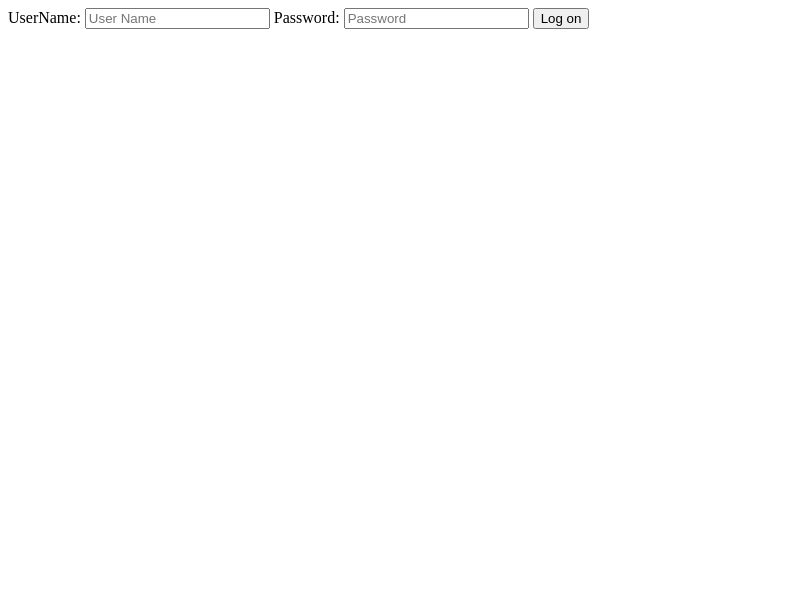
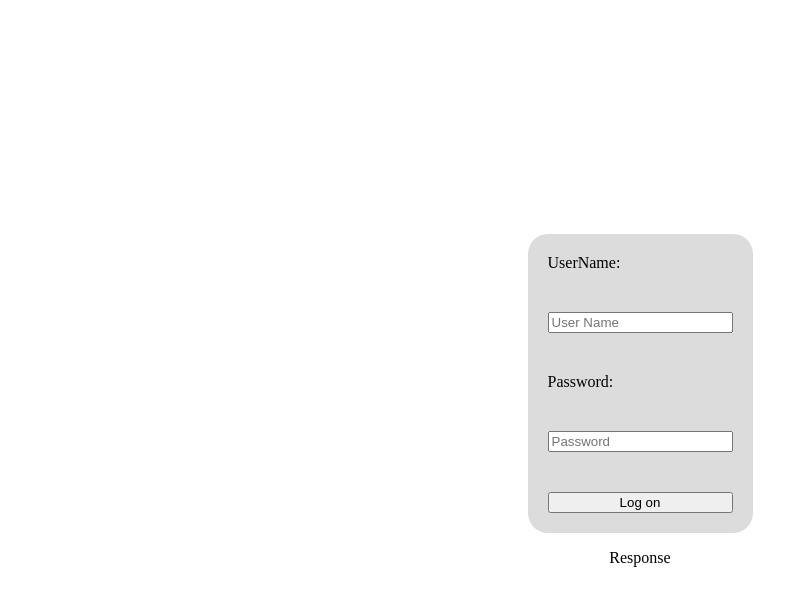
Before and after one commit to Oliver340/DOGAAS, a plain HTML site: page html/login.html in a window 1280 px wide. Shown: the whole page, without its empty margins (0-808 px from the left). Drawn offline with Linux system fonts and the light colour scheme.

Commit message:
styled login

```diff
--- a/css/login.css
+++ b/css/login.css
@@ -0,0 +1,22 @@
+body {
+    display: flex;
+    justify-content: center;
+    align-items: center;
+}
+#content {
+    display: flex;
+    flex-direction: column;
+    justify-content: center;
+    align-items: center;
+}
+#loginContainer {
+    display: flex;
+    flex-direction: column;
+    justify-content: center;
+    align-items: left;
+    background-color: gainsboro;
+    border-radius: 20px;
+}
+#loginContainer > * {
+    margin: 20px;
+}
--- a/html/login.html
+++ b/html/login.html
@@ -7,7 +7,7 @@
     <link rel="stylesheet" href="../css/login.css">
 </head>
 <body>
-
+    <div id="content">
         <form id="loginContainer">
             <label id="userNameEntry">UserName:</label>
             <input id="userNameEntry" type="text" placeholder="User Name">
@@ -15,6 +15,9 @@
             <input id="passwordEntry" type="text" placeholder="Password">
             <button type="button" onclick="logIn()">Log on</button>
         </form>
+        <span id="responseMessage">Response</span>
+    </div>
+
     <script src="../js/login.js"></script>
 </body>
 </html>
```
Lines whose indentation alone changed are shown as unchanged.
